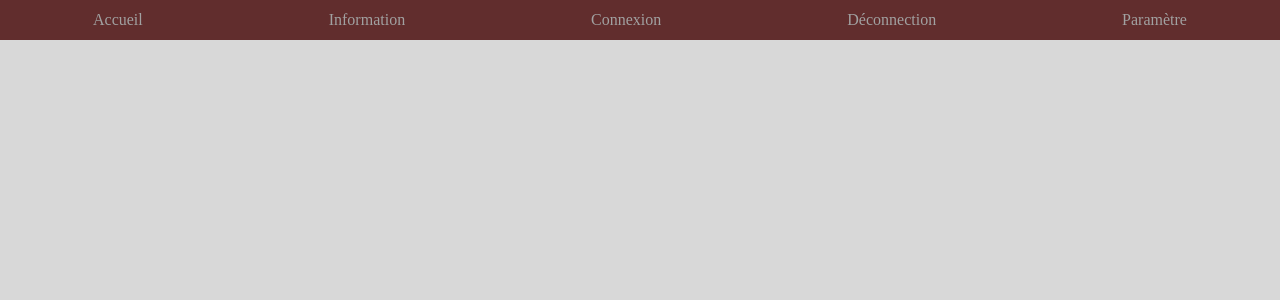
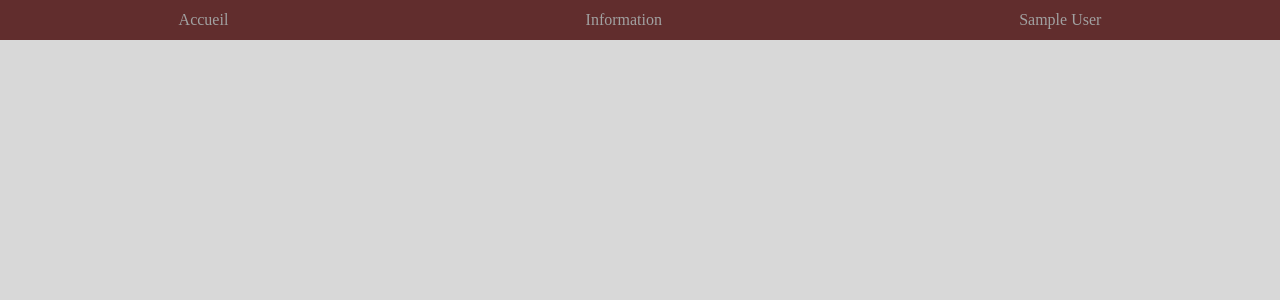
Before and after one commit to matvki/sitePHP, a PHP site: page / in a window 1280 px wide. Shown: the top 300 px of the page. Run offline with PHP 8.4, Linux system fonts and the light colour scheme; the visitor is signed in with stand-in values (Sample User, id 1).

Commit message:
end header

```diff
--- a/data/controllers/log.php
+++ b/data/controllers/log.php
@@ -4,6 +4,7 @@ $_SESSION['name'] = $_POST['name'];
 $_SESSION['password'] = $_POST['password'];
 
 if (($_SESSION['name'] == 'Jon' || $_SESSION['name'] == 'jon' || $_SESSION['name'] == 'JOn' || $_SESSION['name'] == 'JON' || $_SESSION['name'] == 'jOn' || $_SESSION['name'] == 'jON' || $_SESSION['name'] == 'joN') && ($_SESSION['password'] == '1234')) {
+    $_SESSION['userName'] = $_SESSION['name'];
     header('Location: /');
 }else{
     header('Location: http://192.168.33.11/login.php');
--- a/data/css/header.css
+++ b/data/css/header.css
@@ -19,3 +19,29 @@ a{
 a:hover{
     color: rgb(255, 255, 255);
 }
+
+/* menu deroulant user */
+span{
+    color: rgb(161, 161, 161);
+    text-decoration: none;
+}
+span:hover{
+    color: rgb(255, 255, 255);
+}
+#scroll{
+    display: flex;
+    text-align: center;
+    justify-content: center;
+}
+#scroll>ul{
+    display: none;
+    position: absolute;
+    top: 1.8vh;
+}
+
+#scroll:hover ul{
+    display: block;
+    background-color: rgb(97, 45, 45);
+    padding: 0 5px 5px;
+    border-radius: 0 0 10% 10%;
+}
--- a/data/templates/header.php
+++ b/data/templates/header.php
@@ -3,8 +3,16 @@
     <ul class="flex">
         <li><a href="/">Accueil</a></li>
         <li><a href="#">Information</a></li>
-        <li><a href="./login.php">Connexion</a></li>
-        <li><a href="./controllers/delog.php">Déconnection</a></li>
-        <li><a href="#">Paramètre</a></li>
+        <?php if (isset($_SESSION['userName'])) : ?>
+            <li id="scroll">
+                <span><?= $_SESSION['userName'] ?></span>
+                <ul>
+                    <li><a href="#">Paramètre</a></li>
+                    <li><a href="./controllers/delog.php">Déconnection</a></li>
+                </ul>
+            </li>
+        <?php else : ?>
+            <li><a href="./login.php">Connexion</a></li>
+        <?php endif ?>
     </ul>
 </header>
```
